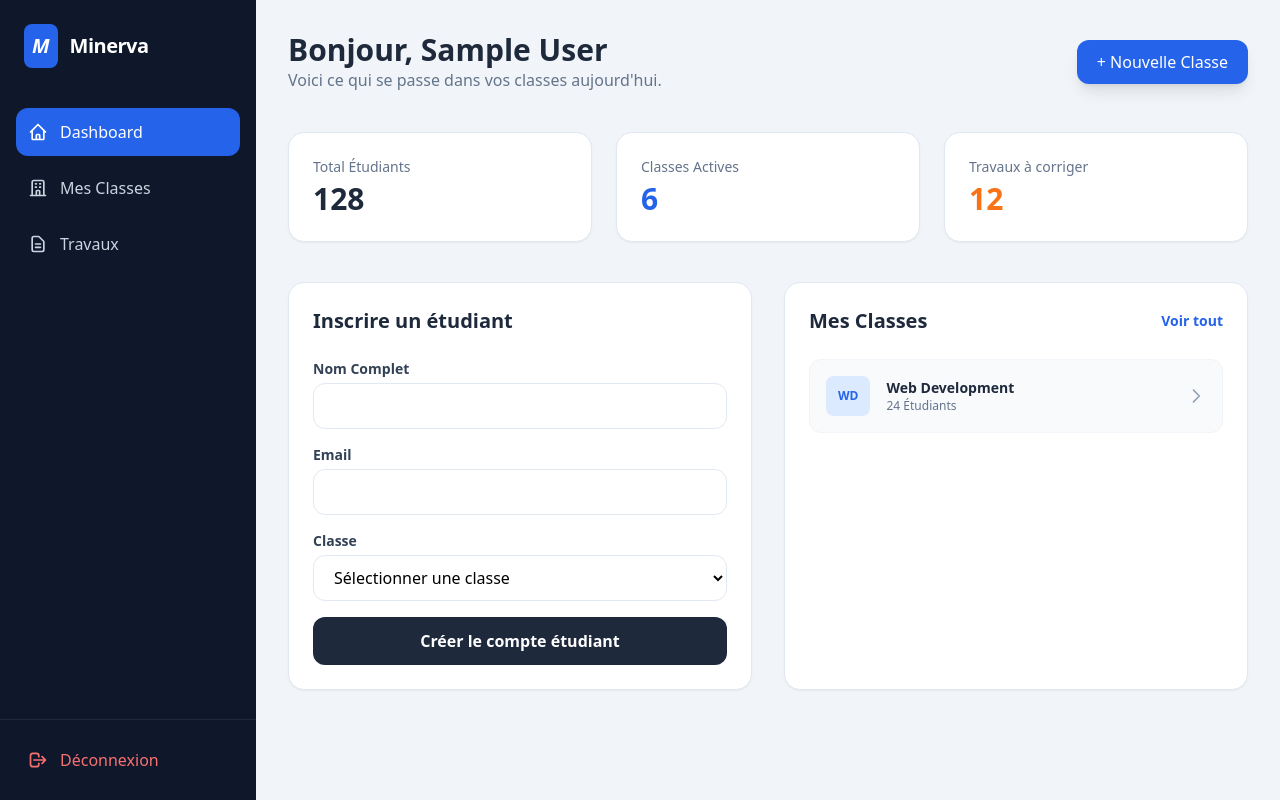
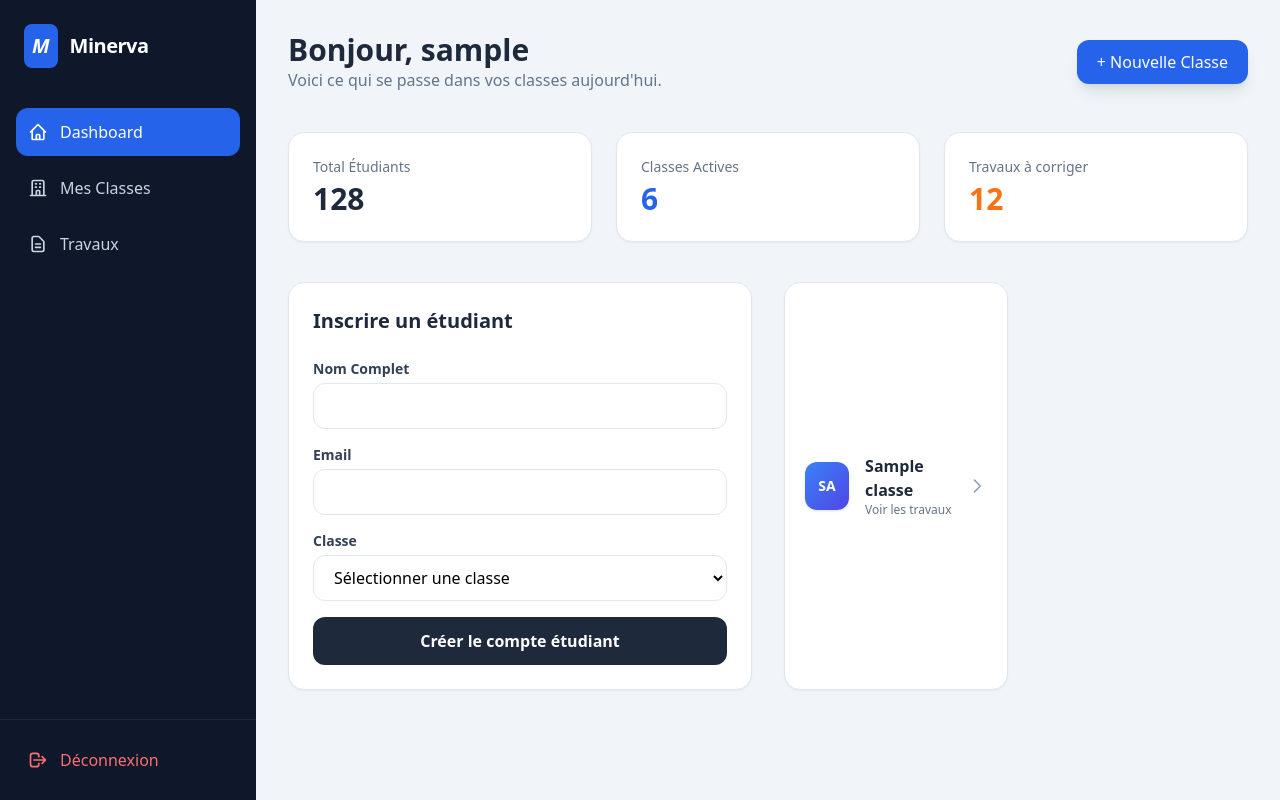
Before and after one commit to MOEUAED/Minerva, a PHP site: template views/teacher/dashboard.php in a window 1280 px wide. Run offline with PHP 8.4, Linux system fonts and the light colour scheme; the visitor is signed in with stand-in values (Sample User, id 1); the template is opened without the code that fills it: most values are stand-ins (such as "Sample title", 1, 10 or a date in 2020); some libraries are stand-ins or nearby versions.

Commit message:
feat : add logic for show classes

```diff
--- a/views/teacher/dashboard.php
+++ b/views/teacher/dashboard.php
@@ -56,7 +56,7 @@
     <main class="flex-1 overflow-y-auto p-8">
         <header class="flex justify-between items-center mb-10">
             <div>
-                <h2 class="text-3xl font-bold text-slate-800">Bonjour, <?= $_SESSION['userNom'] ?></h2>
+                <h2 class="text-3xl font-bold text-slate-800">Bonjour, <?= $_SESSION['username'] ?? 'Non défini' ?></h2>
                 <p class="text-slate-500">Voici ce qui se passe dans vos classes aujourd'hui.</p>
             </div>
             <div class="flex space-x-4">
@@ -126,10 +126,16 @@
                     <div>
                         <label class="block text-sm font-semibold text-slate-700 mb-1">Classe</label>
                         <select name="class_id"
-                            class="w-full px-4 py-2.5 rounded-xl border border-slate-200 focus:ring-2 focus:ring-blue-500 outline-none bg-white">
-                            <option>Sélectionner une classe</option>
-                            <option value="1">Classe A - Web Dev</option>
-                            <option value="2">Classe B - Design</option>
+                            class="w-full px-4 py-2.5 rounded-xl border border-slate-200 focus:ring-2 focus:ring-blue-500 outline-none bg-white"
+                            required>
+
+                            <option value="">Sélectionner une classe</option>
+
+                            <?php foreach ($classes as $class): ?>
+                                <option value="<?= $class['id'] ?>">
+                                    <?= htmlspecialchars($class['name']) ?>
+                                </option>
+                            <?php endforeach; ?>
                         </select>
                     </div>
                     <button
@@ -139,45 +145,74 @@
                 </form>
             </section>
 
-            <section class="bg-white p-6 rounded-2xl shadow-sm border border-slate-200">
-                <div class="flex justify-between items-center mb-6">
-                    <h3 class="text-xl font-bold text-slate-800">Mes Classes</h3>
-                    <a href="#" class="text-blue-600 text-sm font-bold hover:underline">Voir tout</a>
+            <?php if (!empty($classes)): ?>
+                <div class="grid grid-cols-1 sm:grid-cols-2 gap-4">
+                    <?php foreach ($classes as $class): ?>
+                        <a href="/teacher/works?class_id=<?= $class['id'] ?>"
+                            class="group bg-white p-5 rounded-2xl border border-slate-200 shadow-sm hover:shadow-md transition-all duration-300 flex justify-between items-center cursor-pointer">
+                            <div class="flex items-center space-x-4">
+                                <!-- Icon -->
+                                <div
+                                    class="h-12 w-12 flex items-center justify-center rounded-xl bg-gradient-to-br from-blue-500 to-indigo-600 text-white font-bold text-sm shadow">
+                                    <?= strtoupper(substr($class['name'], 0, 2)); ?>
+                                </div>
+                                <!-- Info -->
+                                <div>
+                                    <h4 class="font-bold text-slate-800 text-base group-hover:text-blue-600 transition">
+                                        <?= htmlspecialchars($class['name']) ?>
+                                    </h4>
+                                    <p class="text-xs text-slate-500">
+                                        Voir les travaux
+                                    </p>
+                                </div>
+                            </div>
+                            <!-- Arrow -->
+                            <div class="text-slate-400 group-hover:text-blue-600 transition">
+                                <svg class="h-5 w-5" fill="none" viewBox="0 0 24 24"
+                                    stroke="currentColor">
+                                    <path stroke-linecap="round" stroke-linejoin="round"
+                                        stroke-width="2" d="M9 5l7 7-7 7" />
+                                </svg>
+                            </div>
+                        </a>
+                    <?php endforeach; ?>
                 </div>
-                <div class="space-y-4">
-                    <div class="flex items-center justify-between p-4 bg-slate-50 rounded-xl border border-slate-100">
-                        <div class="flex items-center space-x-4">
-                            <div class="bg-blue-100 text-blue-600 p-3 rounded-lg font-bold text-xs">WD</div>
-                            <div>
-                                <h4 class="font-bold text-slate-800 text-sm">Web Development</h4>
-                                <p class="text-xs text-slate-500 font-medium">24 Étudiants</p>
-                            </div>
-                        </div>
-                        <button class="text-slate-400 hover:text-blue-600">
-                            <svg class="h-5 w-5" fill="none" viewBox="0 0 24 24" stroke="currentColor">
-                                <path stroke-linecap="round" stroke-linejoin="round" stroke-width="2"
-                                    d="M9 5l7 7-7 7" />
-                            </svg>
-                        </button>
-                    </div>
+            <?php else: ?>
+                <div class="text-center py-10">
+                    <p class="text-slate-500 text-sm">
+                        Vous n'avez pas encore de classes
+                    </p>
                 </div>
-            </section>
-
+            <?php endif; ?>
         </div>
     </main>
 
     <div id="classModal" class="fixed inset-0 bg-black/50 hidden flex items-center justify-center p-4">
-        <div class="bg-white rounded-2xl p-8 max-w-sm w-full">
+        <form action="/teacher/create-classes" method="POST"
+            class="bg-white rounded-2xl p-8 max-w-sm w-full">
+
             <h3 class="text-xl font-bold mb-4">Créer une classe</h3>
-            <input type="text" placeholder="Nom de la classe (ex: Terminale A)"
+
+            <input
+                type="text"
+                name="class_name"
+                required
+                placeholder="Nom de la classe (ex: Terminale A)"
                 class="w-full px-4 py-2.5 rounded-xl border mb-4 outline-none focus:ring-2 focus:ring-blue-500">
+
             <div class="flex space-x-3">
-                <button onclick="closeModal('classModal')"
-                    class="flex-1 py-2 bg-slate-100 rounded-xl font-bold">Annuler</button>
-                <button
-                    class="flex-1 py-2 bg-blue-600 text-white rounded-xl font-bold shadow-lg shadow-blue-200">Créer</button>
+                <button type="button"
+                        onclick="closeModal('classModal')"
+                        class="flex-1 py-2 bg-slate-100 rounded-xl font-bold">
+                    Annuler
+                </button>
+
+                <button type="submit"
+                        class="flex-1 py-2 bg-blue-600 text-white rounded-xl font-bold shadow-lg shadow-blue-200">
+                    Créer
+                </button>
             </div>
-        </div>
+        </form>
     </div>
 
     <script>
```
